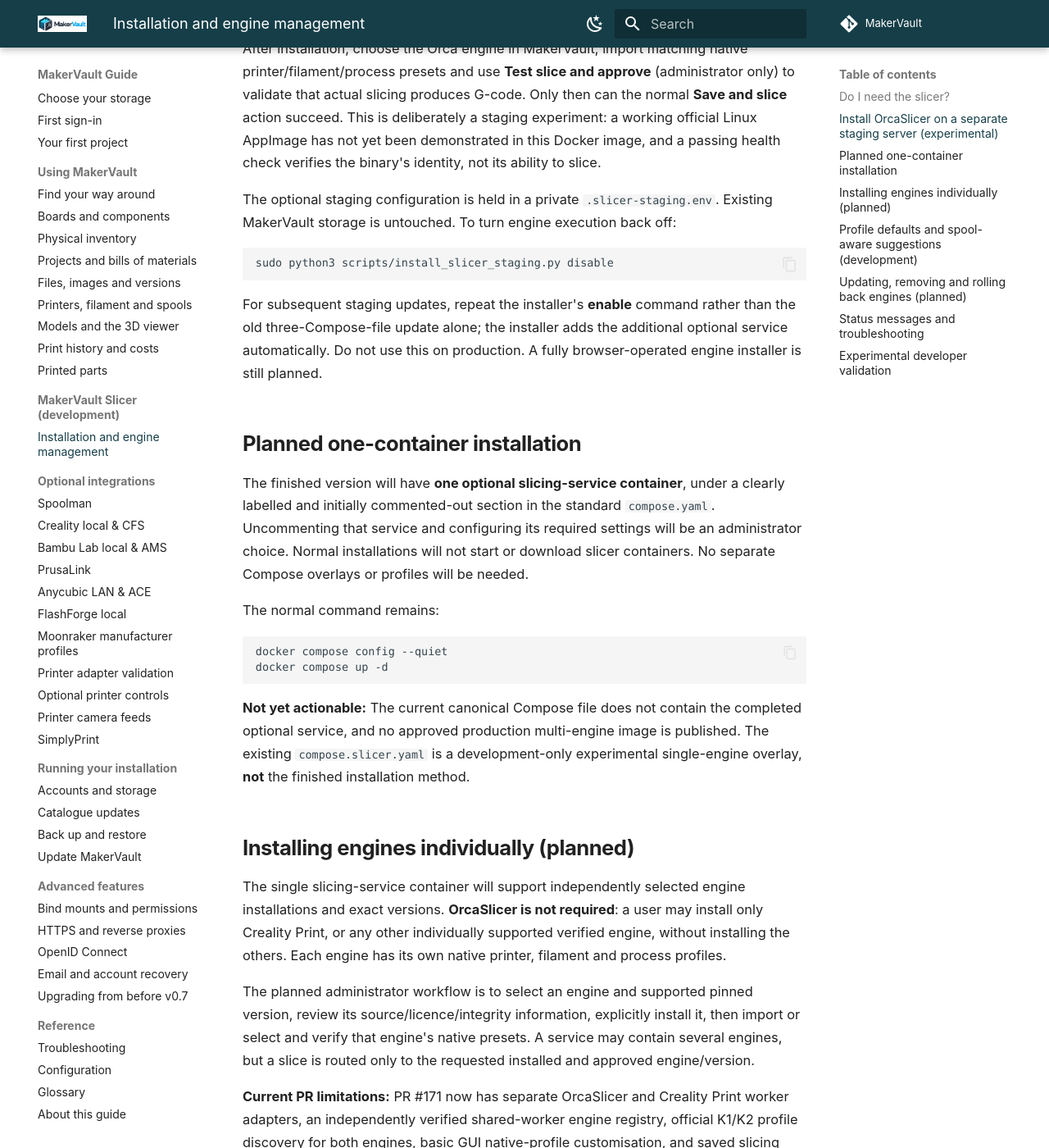
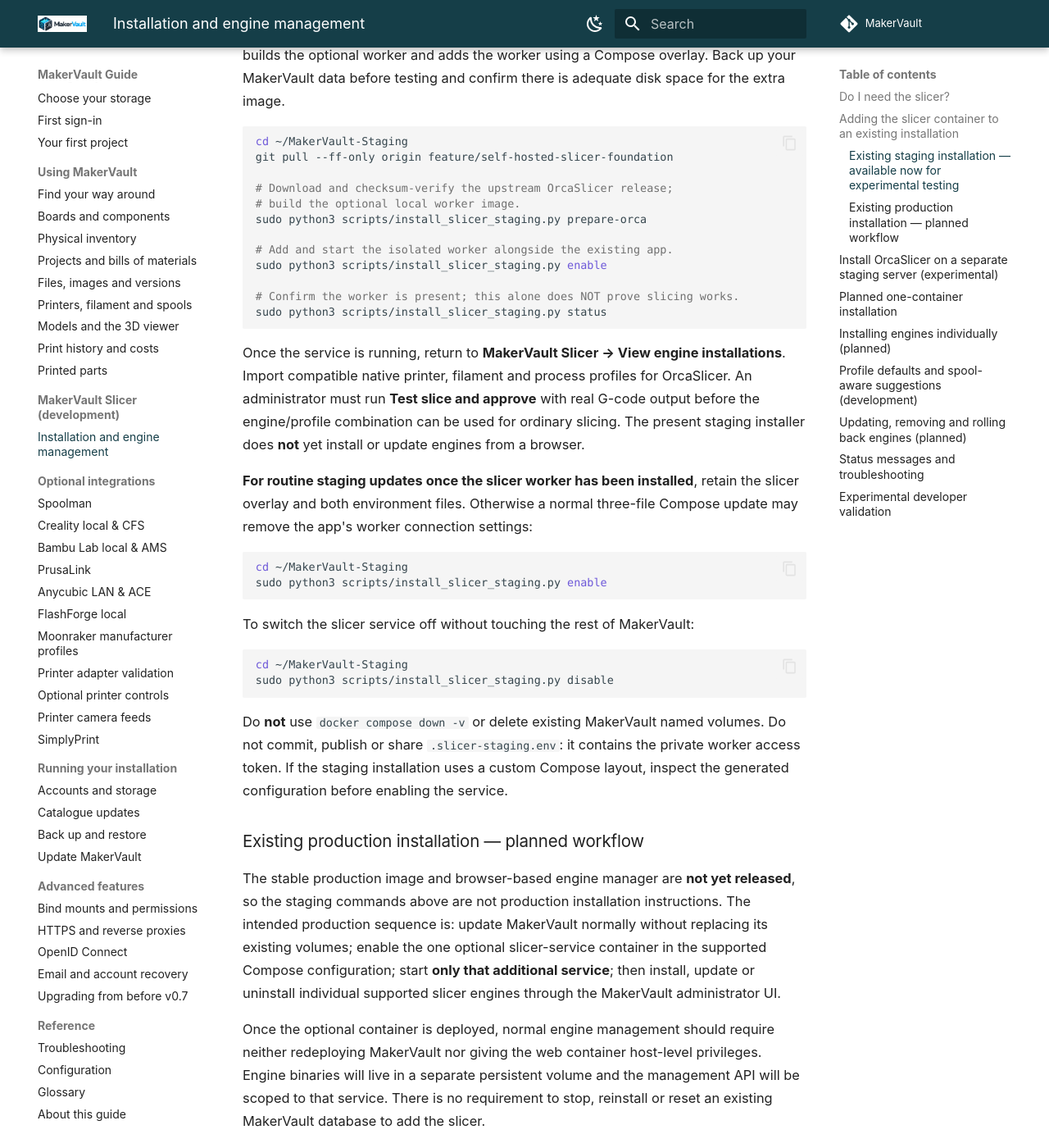
Before and after one commit to gavrd7/MakerVault, an MkDocs documentation site: the page built from docs/guide/3d-printing/slicer.md, in a window 1280 px wide and 1400 px high, scrolled down 935 px. Shown: the whole window at 82% size. Built offline with MkDocs 1.6.1 and Material for MkDocs 9.7.7, drawn with Linux system fonts in a browser that asks for light colours; comment, search, counter and statistics services are not loaded; some of the changed text lies outside the part shown.

Commit message:
Document adding optional slicer container to an existing MakerVault deployment without reinstall

````diff
--- a/docs/guide/3d-printing/slicer.md
+++ b/docs/guide/3d-printing/slicer.md
@@ -7,6 +7,53 @@
 ## Do I need the slicer?
 
 No. Printer integrations, models, G-code files, print history and G-code submission work without it. MakerVault will disable the **MakerVault Slicer** navigation entry and show guidance in **3D Printing** when no verified worker is available.
+
+## Adding the slicer container to an existing installation
+
+**An existing MakerVault installation does not need to be reinstalled, reset or given Docker privileges.** The optional slicer service is a separate container on the same private Compose network. The host administrator needs Docker access **once** to add the service; MakerVault's web application itself must not receive the Docker socket or privileged mode. The normal app, database, Redis, printer connections and existing storage volumes remain in place.
+
+### Existing staging installation — available now for experimental testing
+
+For an existing **Debian x86_64 staging** checkout of PR #171, use the explicitly invoked OrcaSlicer staging installer. It stages the binary, creates a private configuration file, builds the optional worker and adds the worker using a Compose overlay. Back up your MakerVault data before testing and confirm there is adequate disk space for the extra image.
+
+```bash
+cd ~/MakerVault-Staging
+git pull --ff-only origin feature/self-hosted-slicer-foundation
+
+# Download and checksum-verify the upstream OrcaSlicer release;
+# build the optional local worker image.
+sudo python3 scripts/install_slicer_staging.py prepare-orca
+
+# Add and start the isolated worker alongside the existing app.
+sudo python3 scripts/install_slicer_staging.py enable
+
+# Confirm the worker is present; this alone does NOT prove slicing works.
+sudo python3 scripts/install_slicer_staging.py status
+```
+
+Once the service is running, return to **MakerVault Slicer → View engine installations**. Import compatible native printer, filament and process profiles for OrcaSlicer. An administrator must run **Test slice and approve** with real G-code output before the engine/profile combination can be used for ordinary slicing. The present staging installer does **not** yet install or update engines from a browser.
+
+**For routine staging updates once the slicer worker has been installed**, retain the slicer overlay and both environment files. Otherwise a normal three-file Compose update may remove the app's worker connection settings:
+
+```bash
+cd ~/MakerVault-Staging
+sudo python3 scripts/install_slicer_staging.py enable
+```
+
+To switch the slicer service off without touching the rest of MakerVault:
+
+```bash
+cd ~/MakerVault-Staging
+sudo python3 scripts/install_slicer_staging.py disable
+```
+
+Do **not** use `docker compose down -v` or delete existing MakerVault named volumes. Do not commit, publish or share `.slicer-staging.env`: it contains the private worker access token. If the staging installation uses a custom Compose layout, inspect the generated configuration before enabling the service.
+
+### Existing production installation — planned workflow
+
+The stable production image and browser-based engine manager are **not yet released**, so the staging commands above are not production installation instructions. The intended production sequence is: update MakerVault normally without replacing its existing volumes; enable the one optional slicer-service container in the supported Compose configuration; start **only that additional service**; then install, update or uninstall individual supported slicer engines through the MakerVault administrator UI.
+
+Once the optional container is deployed, normal engine management should require neither redeploying MakerVault nor giving the web container host-level privileges. Engine binaries will live in a separate persistent volume and the management API will be scoped to that service. There is no requirement to stop, reinstall or reset an existing MakerVault database to add the slicer.
 
 ## Install OrcaSlicer on a separate staging server (experimental)
 
````
